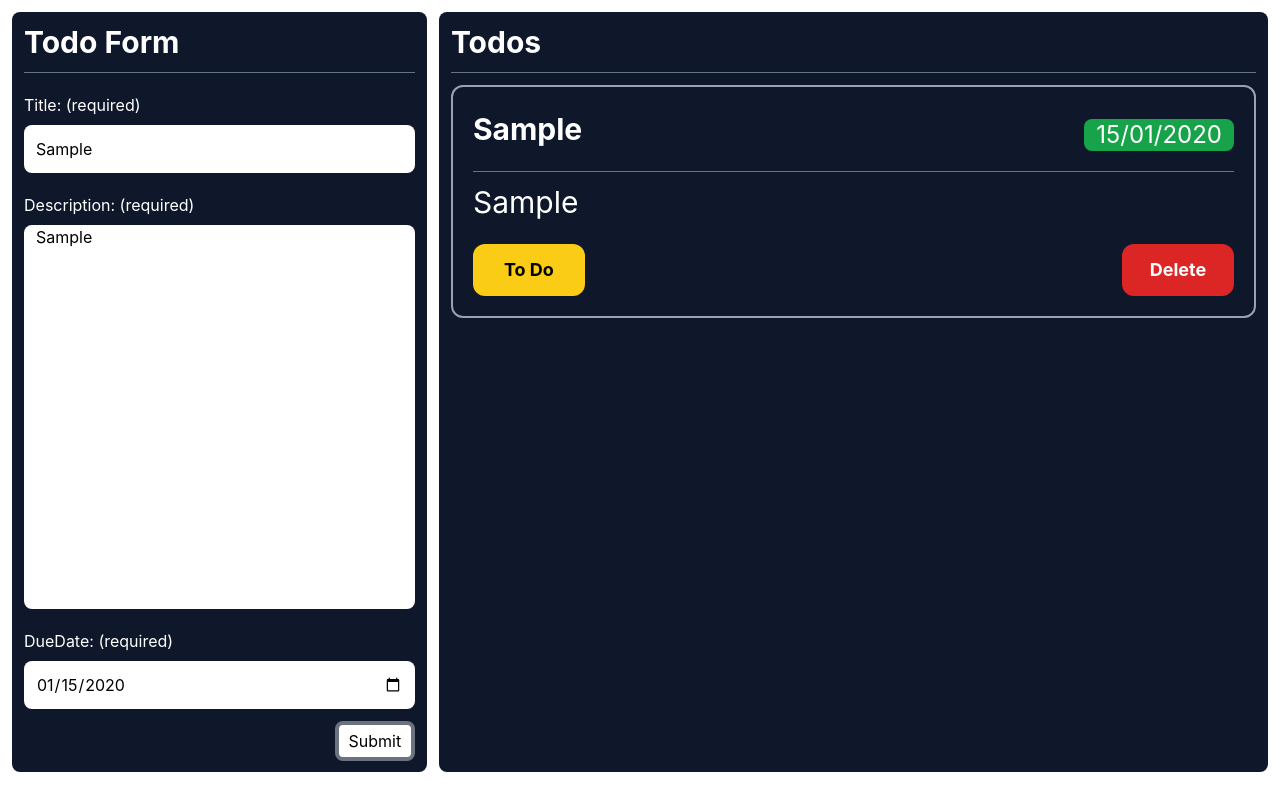
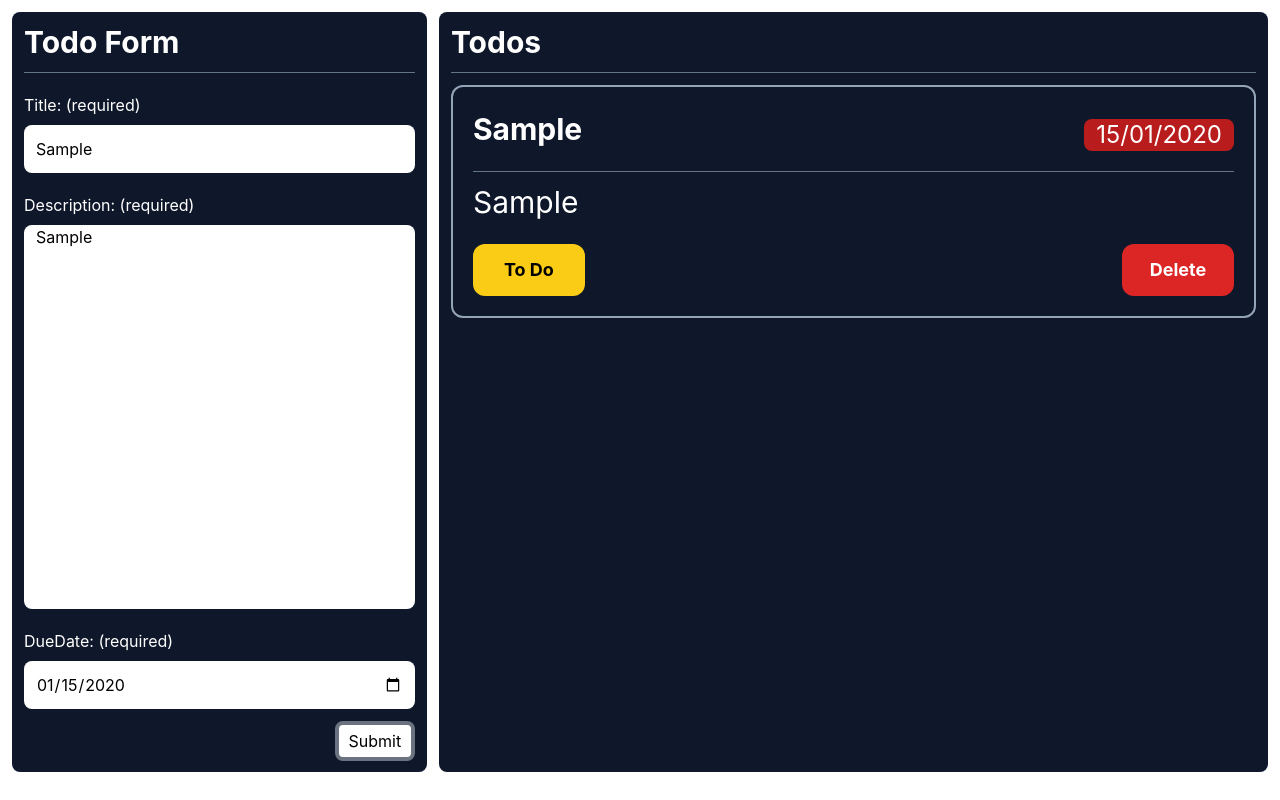
Before and after one commit to DumontGontran/todolist, a React (Create React App) app: page / in a window 1280 px wide. Both pictures are taken after typing "Sample", "Sample", "2020-01-15" into the empty fields and a click on the input "Submit". Built offline with nearby package versions, Linux system fonts and the light colour scheme.

Commit message:
dueDate & todayDate comparisons corrections

```diff
--- a/src/components/todoList/TodoList.tsx
+++ b/src/components/todoList/TodoList.tsx
@@ -23,11 +23,11 @@ const TodoList = () => {
                 <article key={todo.id} className="todo_list_article">
                     <div className="todo_list_group border-b border-slate-500">
                         <span className="todo_list_title">{todo.title}</span>
-                        {todayDate < todo.dueDate &&
+                        {todayDate > todo.dueDate &&
                         <p className="todo_list_due_date bg-green-600">{todo.dueDate}</p>}
                         {todayDate === todo.dueDate &&
                         <p className="todo_list_due_date bg-yellow-500">{todo.dueDate}</p>}
-                        {todayDate > todo.dueDate &&
+                        {todayDate < todo.dueDate &&
                         <p className="todo_list_due_date bg-red-700">{todo.dueDate}</p>}
                     </div>
                     <p className="todo_list_description">{todo.description}</p>
```
